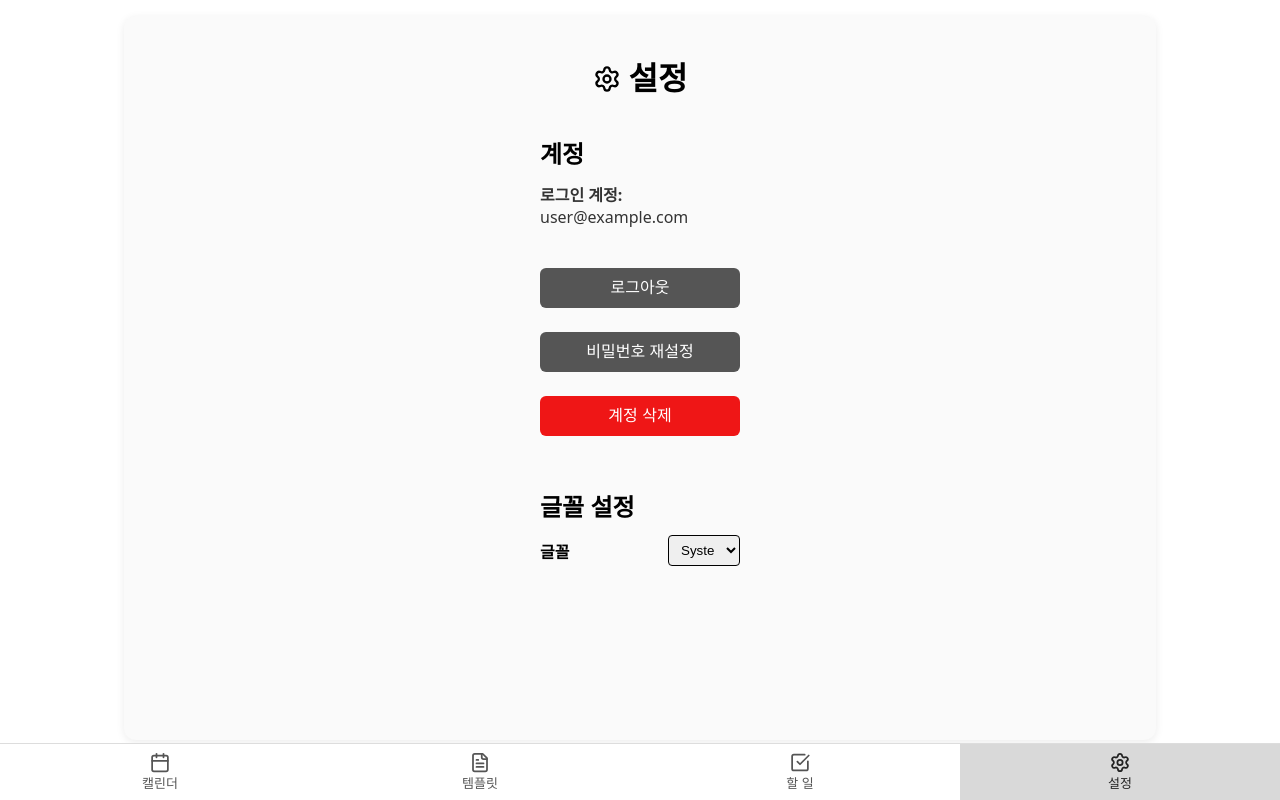
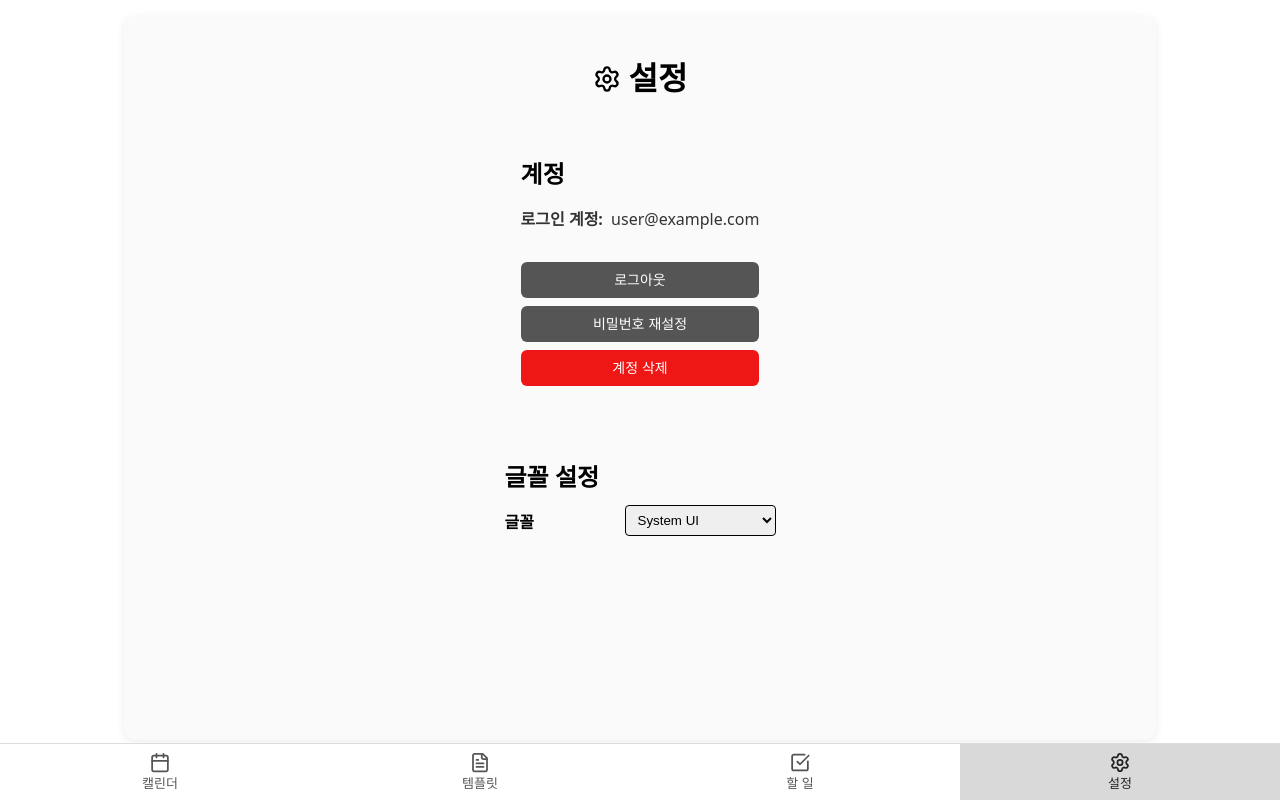
Before and after one commit to seo219/scheduler-app, a React (Vite) app: page /settings in a window 1280 px wide. Built offline with nearby package versions, Linux system fonts and the light colour scheme; no server answers; sample sign-in values are in the browser's storage.

Commit message:
btn error check

```diff
--- a/src/pages/AISchedulePage.css
+++ b/src/pages/AISchedulePage.css
@@ -36,9 +36,9 @@
   border:1px solid #d1d5db;
   background:#6b7280; color:#fff;
   cursor:pointer; user-select:none;
-  width:auto !important;
-  min-width:auto !important;
-  flex:0 0 auto !important;
+  width:auto;
+  min-width:auto;
+  flex:0 0 auto;
   font-weight:400;
 }
 .btn:hover{ filter:brightness(.98); }
@@ -97,7 +97,7 @@
 }
 .left-plan-titles .title-group .head-title:first-child{ font-weight:800 !important; }
 /* 🚨 "시간 비우기 설정 (클릭)" 텍스트 굵기를 400으로 변경 */
-.left-plan-titles .title-group .head-title{ font-weight:800 !important; white-space:nowrap; }
+.left-plan-titles .title-group .head-title{ font-weight:400 !important; white-space:nowrap; }
 
 .left-plan-titles .btn.micro{ flex-shrink:0; margin-left:10px; }
 .head-inline{
--- a/src/pages/SettingsPage.css
+++ b/src/pages/SettingsPage.css
@@ -36,99 +36,60 @@
 
 .section {
   margin-bottom: 32px;
-  width: 100%;
-  /* 텍스트 정렬은 왼쪽 정렬을 기본으로 합니다. */
-  text-align: left !important;
 }
 
-/* 🚨 섹션 제목 (h2) 수직선 통일 */
 .section h2 {
   margin-bottom: 12px;
-  /* 버튼과 동일한 너비로 제한하여 중앙 정렬 */
-  width: 200px !important;
-  margin: 0px auto 12px auto !important;
-  text-align: left !important; /* 텍스트는 왼쪽 정렬 유지 */
 }
 
-/* 🚨 로그인 계정 텍스트 (account-info) 수직선 통일 */
+.form-group {
+  display: flex;
+  align-items: center;
+  margin-bottom: 12px;
+}
+
+.form-group label {
+  width: 120px;
+  font-weight: 900;
+  font-size: 1rem;
+}
+
+.form-group select,
+.form-group input {
+  flex: 1;
+  padding: 6px 8px;
+  border: 1px solid black; /* 검정 실선 */
+  border-radius: 4px;
+}
+
+/* 로그인 계정 텍스트 */
 .account-info {
   font-family: var(--font-family);
   font-size: 1rem;
   color: #333;
-  /* 버튼과 동일한 너비로 제한하여 중앙 정렬 */
-  width: 200px !important;
-  display: block;
-  margin: 0px auto 8px auto !important; /* 중앙 정렬 */
-  text-align: left !important; /* 텍스트는 왼쪽 정렬 유지 */
 }
+
+/* "로그인 계정:" 부분만 글자 크기/굵기 조정 */
 .account-info .account-label {
   font-weight: 900;
   font-size: inherit;
   margin-right: 4px;
 }
 
-/* 🚨 버튼 그룹 컨테이너 중앙 정렬 */
-.button-group {
-    display: flex;
-    flex-direction: column;
-    align-items: center; /* 버튼들을 중앙으로 모음 */
-    width: 100%;
-}
 
-/* 🚨 글꼴 폼 그룹 (form-group) 수직선 통일 */
-.form-group {
-  display: flex;
-  align-items: center;
-  margin-bottom: 12px;
-  /* 버튼과 동일한 너비로 제한하여 중앙 정렬 */
-  max-width: 200px !important;
-  margin: 12px auto !important; /* 중앙 정렬 */
-}
-
-.form-group label {
-  width: 120px;
-  font-weight: 900;
-  font-size: 1rem;
-  flex-shrink: 0;
-  text-align: left;
-  /* 🚨 폼 그룹 내에서 라벨을 왼쪽 정렬 (이미 되어있음) */
-}
-
-.form-group select,
-.form-group input {
-  flex: 1;
-  padding: 6px 8px;
-  border: 1px solid black;
-  border-radius: 4px;
-}
-
-/* 버튼 공통 스타일 */
-.btn {
+/* 로그아웃 버튼 */
+.btn.logout {
   display: block;
-  /* 버튼 가로 길이 200px로 고정 및 통일 */
-  width: 200px !important;
-  max-width: 200px !important;
-
-  /* 마진과 중앙 정렬 */
-  margin: 8px auto !important;
-
-  height: 40px !important; /* 높이 통일 */
+  width: 100%;
+  margin: 8px 0;
   padding: 10px;
-  box-sizing: border-box !important;
-
   border: none;
   border-radius: 6px;
   cursor: pointer;
-  text-align: center;
-  font-size: 1rem;
-  transition: 0.2s;
-}
 
-/* 로그아웃 버튼 */
-.btn.logout {
   background: #555;
   color: white;
-  margin-top: 32px !important; /* 첫 번째 버튼에만 섹션 분리 마진 재지정 */
+  margin-top: 32px;
 }
 .btn.logout:hover {
   background: #333;
@@ -136,6 +97,14 @@
 
 /* 비밀번호 재설정 버튼 */
 .btn.reset {
+  display: block;
+  width: 100%;
+  margin: 8px 0;
+  padding: 10px;
+  border: none;
+  border-radius: 6px;
+  cursor: pointer;
+
   background: #777;
   color: white;
 }
@@ -145,133 +114,21 @@
 
 /* 계정 삭제 버튼 */
 .btn.delete-account {
+  display: block;
+  width: 100%;
+  margin: 8px 0;
+  padding: 10px;
+  border: none;
+  border-radius: 6px;
+  cursor: pointer;
+
   background: #ef1616 !important;
   color: white;
 }
 .btn.delete-account:hover {
-  background: #ab2626 !important;
+  background: #ab2626!important;
 }
 
-/* 버튼 hover 효과 공통 */
 .btn:hover {
   opacity: 0.9;
 }
-
-/* --- 반응형 복구: 기본(데스크탑은 유연 유지) --- */
-.section {
-  margin-bottom: 32px;
-  width: 100%;
-  text-align: left;
-}
-
-/* 제목은 콘텐츠 흐름에 맡기고 고정폭 제거 */
-.section h2 {
-  margin-bottom: 12px;
-  width: auto;
-  margin: 0 0 12px 0;
-  text-align: left;
-}
-
-/* account-info도 유연하게 */
-.account-info {
-  font-family: var(--font-family);
-  font-size: 1rem;
-  color: #333;
-  width: auto;
-  display: block;
-  margin: 0 0 8px 0;
-  text-align: left;
-}
-
-/* 버튼 그룹 컨테이너는 중앙 정렬 유지하되 내부 버튼은 반응형 */
-.button-group {
-  display: flex;
-  flex-direction: column;
-  align-items: center;
-  width: 100%;
-  gap: 8px;
-}
-
-/* 폼 그룹: 기본은 가로(라벨+입력)지만, 좁은 화면에선 세로로 쌓음 */
-.form-group {
-  display: flex;
-  align-items: center;
-  margin-bottom: 12px;
-  width: 100%;
-  gap: 8px;
-}
-.form-group label {
-  width: 120px;
-  font-weight: 900;
-  font-size: 1rem;
-  flex-shrink: 0;
-  text-align: left;
-}
-
-/* 입력/셀렉트: 가로로 늘어나도록 */
-.form-group select,
-.form-group input {
-  flex: 1;
-  padding: 6px 8px;
-  border: 1px solid black;
-  border-radius: 4px;
-  min-width: 0; /* flex overflow 방지 */
-  box-sizing: border-box;
-}
-
-/* 버튼: 기본은 100% 너비(컨테이너에 맞춤), 데스크탑에서 최대 너비 제어 */
-.btn {
-  display: block;
-  width: 100%;
-  max-width: 320px; /* 데스크탑에서는 너무 커지지 않게 제한 */
-  margin: 8px auto;
-  height: 40px;
-  padding: 10px;
-  box-sizing: border-box;
-  border: none;
-  border-radius: 6px;
-  cursor: pointer;
-  text-align: center;
-  font-size: 1rem;
-  transition: 0.2s;
-}
-
-/* 버튼 색상은 기존과 동일 */
-.btn.logout { background: #555; color: white; margin-top: 32px; }
-.btn.reset  { background: #777; color: white; }
-.btn.delete-account { background: #ef1616; color: white; }
-.btn:hover { opacity: 0.9; }
-
-/* --- 모바일 전용: 화면 폭이 480px 이하이면 폼 레이아웃을 세로로 바꿈 --- */
-@media (max-width: 480px) {
-  .settings-page {
-    padding: 12px;
-    gap: 10px;
-  }
-
-  .form-group {
-    flex-direction: column;
-    align-items: stretch;
-    margin: 8px 0;
-  }
-
-  .form-group label {
-    width: 100%;
-    margin-bottom: 6px;
-  }
-
-  .button-group {
-    align-items: stretch;
-    width: 100%;
-  }
-
-  .btn {
-    max-width: 100%;
-    width: 100%;
-  }
-
-  /* 섹션 제목은 폰트 크기 조정 가능 (선택) */
-  .section h2 {
-    font-size: 1rem;
-  }
-}
```
